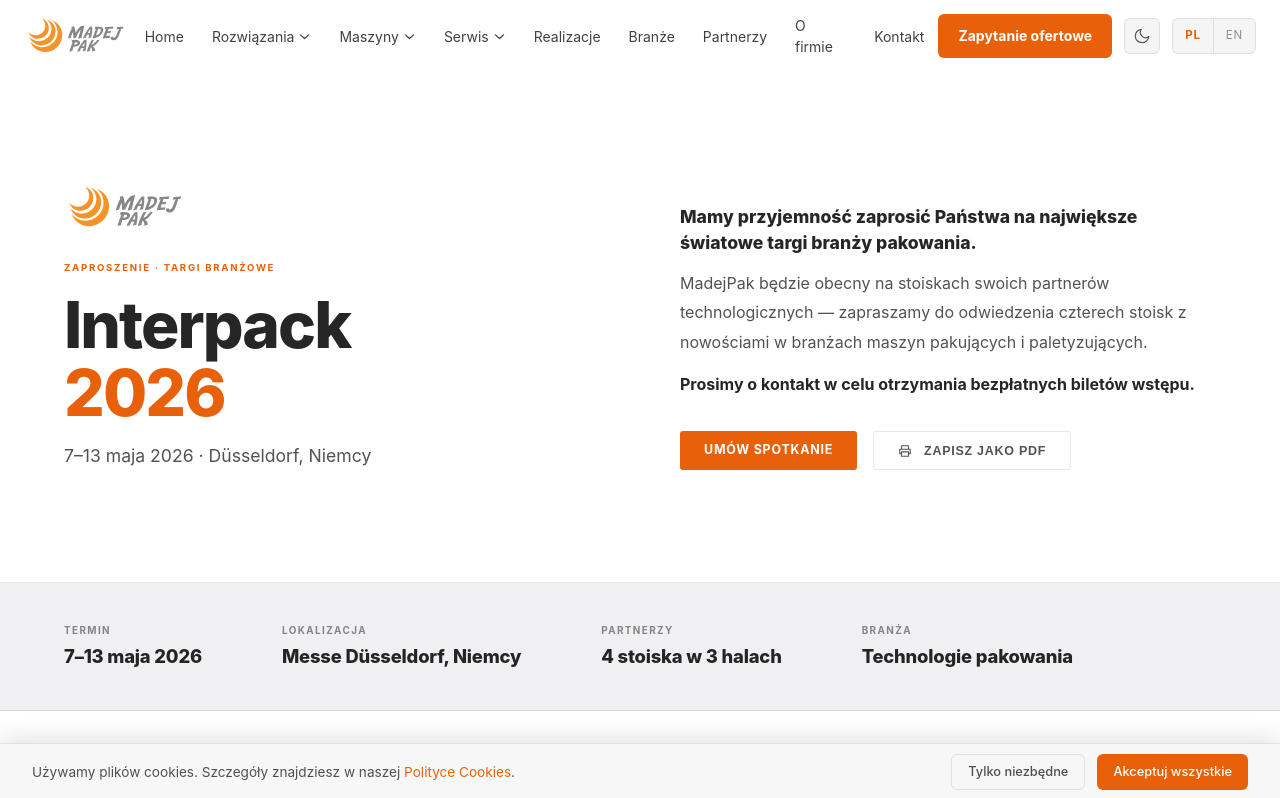
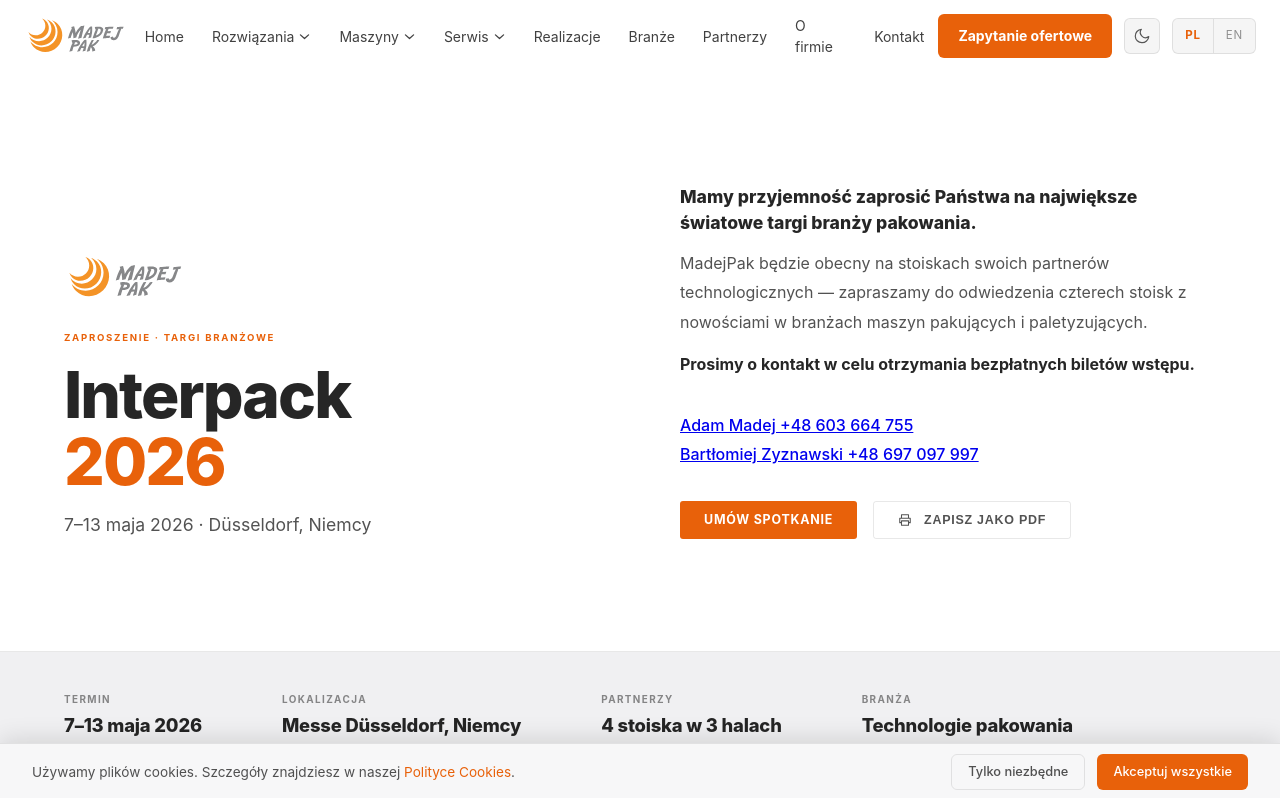
Before and after one commit to JC-MP/MadejPak, a Next.js app: page /zaproszenie-interpack-2026 in a window 1280 px wide. Shown: the top 798 px of the page. Built offline with nearby package versions, Linux system fonts and the light colour scheme.

Commit message:
Update page.tsx

```diff
--- a/app/zaproszenie-interpack-2026/page.tsx
+++ b/app/zaproszenie-interpack-2026/page.tsx
@@ -377,7 +377,12 @@ export default function InterpackInvitationPage() {
                 <Typography sx={{ fontSize: { xs: '0.93rem', md: '1rem' }, lineHeight: 1.85, color: 'var(--dim-85)', fontWeight: 700, mb: 4 }}>
                   Prosimy o kontakt w celu otrzymania bezpłatnych biletów wstępu.
                 </Typography>
-                <Box sx={{ display: 'flex', flexWrap: 'wrap', gap: 2 }}>
+                       <Typography sx={{ fontSize: { xs: '0.93rem', md: '1rem' }, lineHeight: 1.8, color: 'var(--dim-85)', fontWeight: 500, mb: 4 }}>
+               <a  href= 'tel:+48603664755'>Adam Madej +48 603 664 755</a>  <br/>
+                <a href= 'tel:+48697097997'>Bartłomiej Zyznawski +48 697 097 997</a>
+
+                </Typography>
+                   <Box sx={{ display: 'flex', flexWrap: 'wrap', gap: 2 }}>
                   <Box
                     component={Link}
                     href="/kontakt"
```
